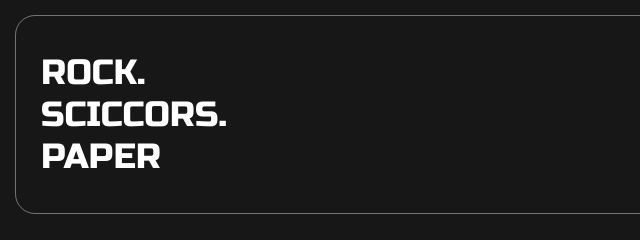
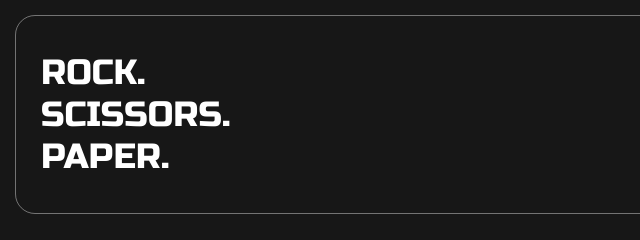
Before and after one commit to Avatarius/rock-scissors-paper, a website built with webpack: page src/index.html in a window 1280 px wide. Shown: the top 240 px of the page, 0-640 px from the left. Built offline with nearby package versions, Linux system fonts and the light colour scheme.

Commit message:
поправлена опечатка в хедере

```diff
--- a/src/index.html
+++ b/src/index.html
@@ -7,7 +7,7 @@
   </head>
   <body class="page">
     <header class="header">
-      <h1 class="header__title">Rock. Sciccors. Paper</h1>
+      <h1 class="header__title">Rock. Scissors. Paper.</h1>
       <aside class="score">
         <h2 class="score__title">SCORE</h2>
         <p class="score__counter">0</p>
```
